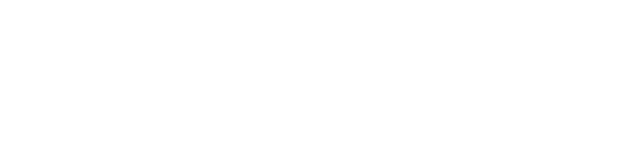
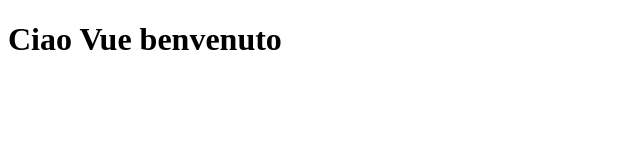
Before and after one commit to andreathepa/vue-hello, a plain HTML site: page index.html in a window 1280 px wide. Shown: the whole page, without its empty margins (0-640 px from the left). Drawn offline with nearby package versions, Linux system fonts and the light colour scheme.

Commit message:
message printed

```diff
--- a/index.html
+++ b/index.html
@@ -10,9 +10,8 @@
 <body>
 
     <div id="app">
-
+        <div v-html="text"></div>
     </div>
-
     <script src="https://unpkg.com/vue@3/dist/vue.global.js"></script>
     <script type="text/javascript" src="./js/script.js"></script>
 
--- a/js/script.js
+++ b/js/script.js
@@ -0,0 +1,12 @@
+const {createApp} = Vue;
+
+createApp({
+    data() {
+      return{
+
+        text: '<h1>Ciao Vue benvenuto</h1>',
+
+
+      }
+    }
+  }).mount('#app');
```
